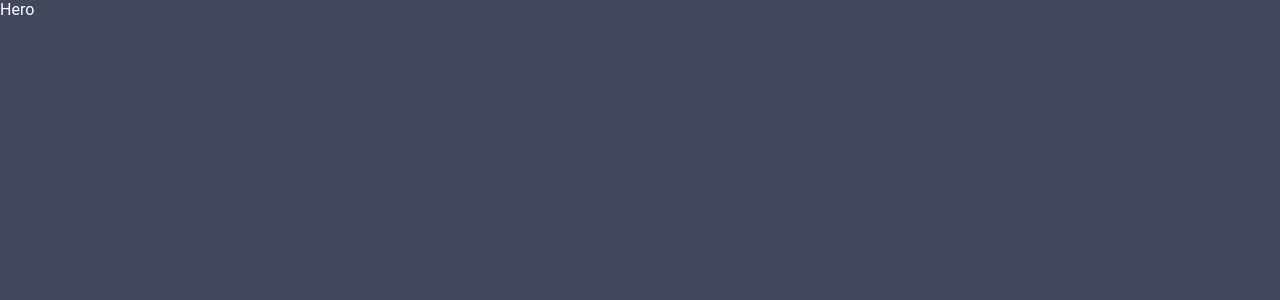
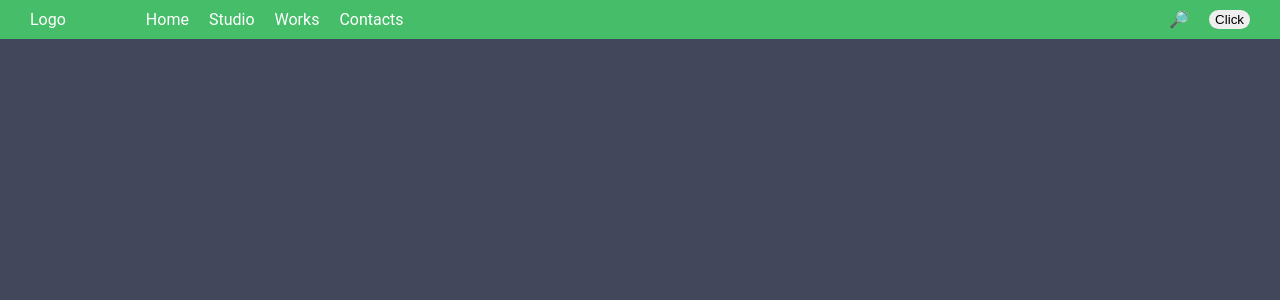
Before and after one commit to RomaSamkov/portfolio-v.2, a React (Vite) app: page / in a window 1280 px wide. Shown: the top 300 px of the page. Built offline with nearby package versions, Linux system fonts and the light colour scheme.

Commit message:
add Navbar

```diff
--- a/src/components/Hero/Hero.jsx
+++ b/src/components/Hero/Hero.jsx
@@ -1,7 +1,12 @@
+import Navbar from "../Navbar/Navbar";
 import { Section } from "./Hero.styled";
 
 function Hero() {
-  return <Section>Hero</Section>;
+  return (
+    <Section>
+      <Navbar />
+    </Section>
+  );
 }
 
 export default Hero;
```
